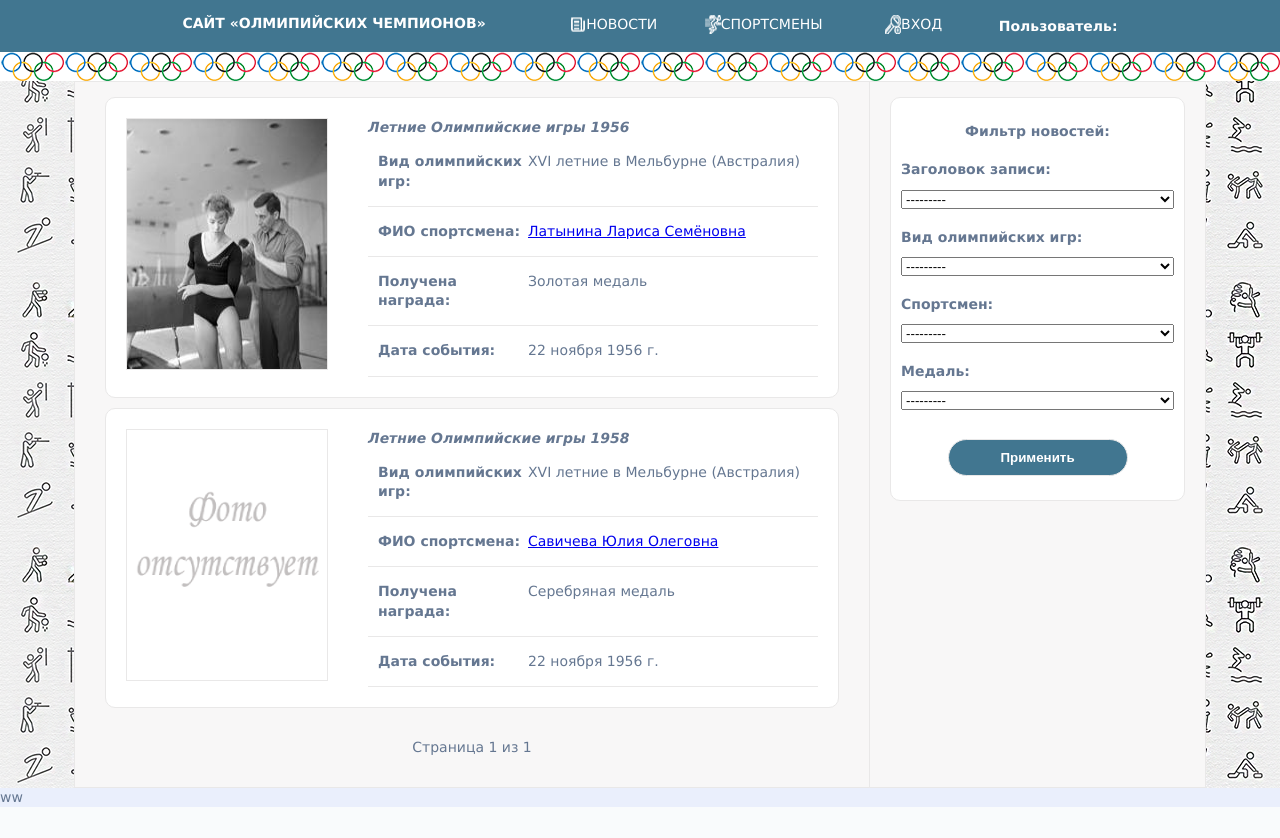
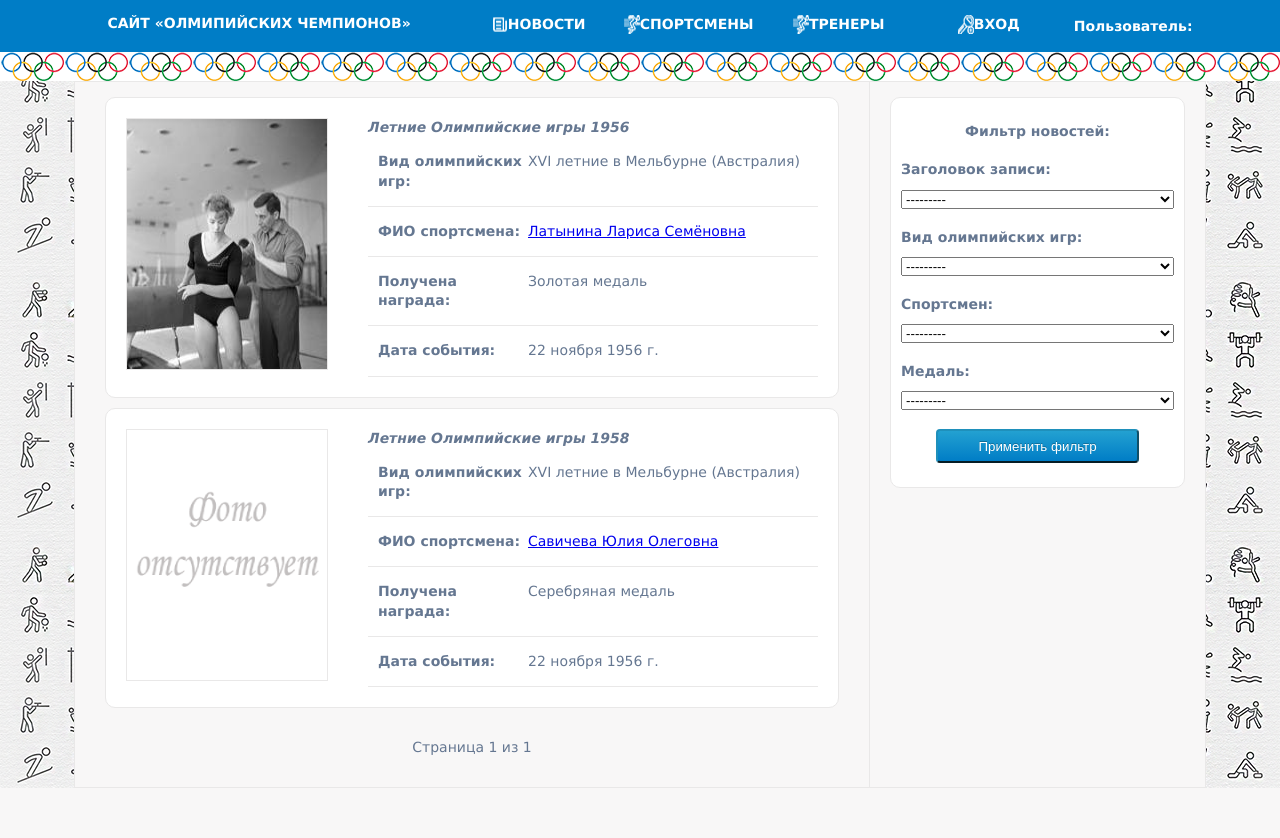
Before and after one commit to Latyshevdp72rus/Latyshevdp_WEB12, a Django app: page /news/ in a window 1280 px wide. Before the commit the page ends 807 px from the top, so only its background shows below. Run offline with Django 4.2, Linux system fonts and the light colour scheme; data comes from the database, SQL or seed files in the repository; both versions use the stored data as it was after the commit.

```diff
--- a/news_olimp_champions/app/olimp/urls.py
+++ b/news_olimp_champions/app/olimp/urls.py
@@ -1,11 +1,19 @@
 from django.urls import path
-from app.olimp.views import StandList, StandDetail, StandCreateView,SportsmanList,SportsmanCreateView
+from app.olimp.views import \
+    StandList, StandDetail, StandCreateView, \
+    SportsmanList, SportsmanDetail, SportsmanCreateView, \
+    TrenerList, TrenerCreateView
 
 urlpatterns = [
     path('', StandList.as_view(), name='stand_list_view'),
     path('<int:pk>', StandDetail.as_view(), name='stand_detail_view'),
     path(r'add_stand/', StandCreateView.as_view(), name='add_stand'),
+
     path('sportsman/', SportsmanList.as_view(), name='sportsman'),
+    path('sportsman/<int:pk>', SportsmanDetail.as_view(), name='sportsman_detail_view'),
     path('sportsman/add_sportsman', SportsmanCreateView.as_view(), name='add_sportsman'),
 
+    path('trener/', TrenerList.as_view(), name='trener'),
+    path('trener/add_trener', TrenerCreateView.as_view(), name='add_trener'),
+
 ]
--- a/news_olimp_champions/app/olimp/views.py
+++ b/news_olimp_champions/app/olimp/views.py
@@ -4,11 +4,12 @@ from django.core.paginator import Paginator
 from django.shortcuts import render, redirect
 from django.conf import settings
 from app.olimp.models import Stand, Sportsman, ViewOlimp, ViewSports, Trener, Club, Medal
-from app.olimp.forms import StandForm, SportsmanForm
+from app.olimp.forms import StandForm, SportsmanForm, TrenerForm
 from django.urls import reverse_lazy
-from app.olimp.filters import StandFilter, SportsmanFilter
+from app.olimp.filters import StandFilter, SportsmanFilter, TrenerFilter
 
 
+###########################################################
 class StandList(FilterView):
     model = Stand
     filterset_class = StandFilter
@@ -34,7 +35,7 @@ class StandDetail(DetailView):
 
     def get_context_data(self, **kwargs, ):
         context = super().get_context_data(**kwargs)
-        context["sportsman"] = self.queryset
+        context["stands"] = self.queryset
         context["title"] = "Новости"
         return context
 
@@ -55,7 +56,6 @@ class StandCreateView(CreateView):
 
 
 ###########################################################
-
 class SportsmanList(FilterView):
     model = Sportsman
     filterset_class = SportsmanFilter
@@ -73,10 +73,23 @@ class SportsmanList(FilterView):
         return Sportsman.objects.filter(sportsman_is_visible=False)
 
 
+class SportsmanDetail(DetailView):
+    model = Sportsman
+    context_object_name = "sportsman"
+    template_name = "sportsman/sportsman_detail.html"
+    pk_url_kwarg = "pk"
+
+    def get_context_data(self, **kwargs, ):
+        context = super().get_context_data(**kwargs)
+        context["sportsman"] = self.queryset
+        context["title"] = "Новости"
+        return context
+
+
 class SportsmanCreateView(CreateView):
     model = Sportsman
     model_form = SportsmanForm
-    context_object_name = "sportsman"
+    context_object_name = "sportsmans"
     template_name = "sportsman/sportsman_add.html"
     success_url = reverse_lazy("add_sportsman")
     fields = ["sportsman_name", "sportsman_country", "sportsman_birthday", "sportsman_biogrpahy", "view_sports_id",
@@ -87,3 +100,49 @@ class SportsmanCreateView(CreateView):
         context["sportsman"] = self.queryset
         context["title"] = "Добавить спортсмена"
         return context
+
+
+###########################################################
+class TrenerList(FilterView):
+    model = Trener
+    filterset_class = TrenerFilter
+    context_object_name = "treners"
+    template_name = "trener/trener_list.html"
+    paginate_by = settings.OBJECTS_ON_PAGE
+
+    def get_context_data(self, **kwargs):
+        context = super().get_context_data(**kwargs)
+        context["treners"] = self.queryset
+        context["title"] = "Тренеры"
+        return context
+
+    def get_queryset(self):
+        return Trener.objects.filter(trener_is_visible=False)
+
+
+class TrenermanDetail(DetailView):
+    model = Trener
+    context_object_name = "trener"
+    template_name = "trener/trener_detail.html"
+    pk_url_kwarg = "pk"
+
+    def get_context_data(self, **kwargs, ):
+        context = super().get_context_data(**kwargs)
+        context["trener"] = self.queryset
+        context["title"] = "Новости"
+        return context
+
+
+class TrenerCreateView(CreateView):
+    model = Trener
+    model_form = TrenerForm
+    context_object_name = "treners"
+    template_name = "trener/trener_add.html"
+    success_url = reverse_lazy("add_trener")
+    fields = ["trener_name", "club_id", "trener_img"]
+
+    def get_context_data(self, **kwargs):
+        context = super().get_context_data(**kwargs)
+        context["treners"] = self.queryset
+        context["title"] = "Добавить тренера"
+        return context
--- a/news_olimp_champions/static/css/main.css
+++ b/news_olimp_champions/static/css/main.css
@@ -14,7 +14,6 @@ body {
     background-image: url("../img/background1.png");
     background-repeat: repeat;
     font-family: Verdana;
-
     font-size: 14px;
     color: #657791;
 }
@@ -29,20 +28,20 @@ header {
     justify-content: space-around;
     align-items: center;
     width: 100%;
-    background: #417690;
+    background: #007dc6;
 }
 
 #navbar li {
     list-style: none;
     float: left;
     width: 150px;
-    /* height: 50px; */
     padding: 0;
     margin: 0;
-    background: #417690;
+    background: #007dc6;
     color: white;
     position: relative;
     text-align: center;
+    font-weight: bold;
 }
 
 
@@ -63,7 +62,7 @@ header {
     height: 30px;
     margin: 0;
     padding-bottom: 15px;
-    background: #417690;
+    background: #007dc6;
 }
 
 
@@ -79,13 +78,17 @@ header {
 
 #navbar li:hover ul {
     display: block;
-    /* font-weight: bold; */
 }
 
 #navbar li:hover {
-    background: #4d8faf;
+    /* background: #4d8faf; */
+    color: #ffffff;
+    text-shadow: 0 -1px 0 rgb(0 0 0 / 25%);
+    background-color: #007dc6;
+    background-image: linear-gradient(to bottom, #23a1d1, #007dc6);
+    background-repeat: repeat-x;
+    border-color: #1f90bb #1f90bb #145e7a;
     display: block;
-    /* font-weight: bold; */
 }
 
 #navbar li ul li ul {
@@ -212,15 +215,14 @@ nav {
 }
 
 .btn {
-    padding: 10px;
-    width: 180px;
-    margin-top: 10px;
-    background: #417690;
-    color: white;
-    border: 1px solid #e9e8e8;
-    border-radius: 50px;
-    /* margin-top: 30px; */
-    font-weight: bold;
+    padding: 7.5px 40px;
+    border-radius: 4px;
+    color: #ffffff;
+    text-shadow: 0 -1px 0 rgb(0 0 0 / 25%);
+    background-color: #007dc6;
+    background-image: linear-gradient(to bottom, #23a1d1, #007dc6);
+    background-repeat: repeat-x;
+    border-color: #1f90bb #1f90bb #145e7a;
 }
 
 .btn:hover {
@@ -248,8 +250,8 @@ nav {
     background-repeat: repeat-x;
 }
 
-.icon_header{
-    display:flex;
+.icon_header {
+    display: flex;
     justify-content: center;
 }
 
@@ -298,5 +300,11 @@ nav {
 
 footer {
     display: block;
-    background: #eaeffc;
+    background: #f8f7f7;
+    width: 100%;
+    height: 50px;
 }
+
+.container {
+    margin: auto;
+}
--- a/news_olimp_champions/templates/inc/_footer.html
+++ b/news_olimp_champions/templates/inc/_footer.html
@@ -2,7 +2,8 @@
 {%block header %}
 
 <footer>
-    <div>ww</div>
+    <div class="conatainer">
+    </div>
 </footer>
 </body>
 
--- a/news_olimp_champions/templates/inc/_header.html
+++ b/news_olimp_champions/templates/inc/_header.html
@@ -1,18 +1,20 @@
 {% load static %}
 {%block header %}
 <html lang="ru">
+
 <head>
     <meta http-equiv="Content-Type" content="text/html; charset=utf-8" />
     <link rel="shortcut icon" href="{% static  'img/favicon.png' %}" type="image/png">
     <link rel="stylesheet" href="{% static  'css/main.css' %}">
     <title>{{ title }}</title>
 </head>
+
 <body>
     <header>
         <nav>
-            <div style="background: #417690;   padding-left:20px; padding-right:53px; text-align: center;">
-                <a href="{% url 'stand_list_view' %}" style="text-decoration: none; border:none; ">
-                    <p style="color:white; font-weight:bold; ">CАЙТ «ОЛМИПИЙСКИХ ЧЕМПИОНОВ»</p>
+            <div style="background: #007dc6;   padding-left:20px; padding-right:53px; text-align: center;">
+                <a href="{% url 'stand_list_view' %}" style="text-decoration: none; border:none;">
+                    <p style="color:white; font-weight:bold;">CАЙТ «ОЛМИПИЙСКИХ ЧЕМПИОНОВ»</p>
                 </a>
             </div>
             <ul id="navbar">
@@ -21,7 +23,7 @@
                         <div class="icon_header">
                             <img src="{% static  'img/news.png' %}" alt="icon_news">
                             <div>НОВОСТИ</div>
-                        </div >
+                        </div>
                     </a>
                 </li>
                 <li>
@@ -32,10 +34,18 @@
                         </div>
                     </a>
                 </li>
+                <li>
+                    <a href="{% url 'trener' %}">
+                        <div class="icon_header">
+                            <img src="{% static  'img/sportsman.png' %}" alt="icon_sportsman">
+                            <div>ТРЕНЕРЫ</div>
+                        </div>
+                    </a>
+                </li>
                 {% if user.is_authenticated %}
                 {% if request.user.is_superuser %}
                 <li>
-                     <a href="#">
+                    <a href="#">
                         <div class="icon_header">
                             <img src="{% static  'img/add.png' %}" alt="icon_add">
                             <div>ДОБАВИТЬ</div>
@@ -44,13 +54,13 @@
                     <ul>
                         <li><a href="{% url 'add_stand' %}">НОВОСТЬ</a></li>
                         <li><a href="{% url 'add_sportsman' %}">СПОРТСМЕНА</a></li>
-                        <li><a href="{% url 'add_stand' %}">ТРЕНЕРА</a></li>
+                        <li><a href="{% url 'add_trener' %}">ТРЕНЕРА</a></li>
                         <li><a href="{% url 'add_stand' %}">КЛУБ</a></li>
                     </ul>
                 </li>
                 {% endif %}
                 <li>
-                     <a href="{% url 'logout' %}">
+                    <a href="{% url 'logout' %}">
                         <div class="icon_header">
                             <img src="{% static  'img/exit.png' %}" alt="icon_exit">
                             <div>ВЫХОД</div>
@@ -59,7 +69,7 @@
                 </li>
                 {% else %}
                 <li>
-                     <a href="{% url 'login' %}">
+                    <a href="{% url 'login' %}">
                         <div class="icon_header">
                             <img src="{% static  'img/enter.png' %}" alt="icon_enter">
                             <div>ВХОД</div>
@@ -68,9 +78,11 @@
                 </li>
                 {% endif %}
             </ul>
-            <div style=" color:white; font-weight:bold; margin:auto; margin-left:10px; "> Пользователь: {{user.username}} </div>
+            <div style=" color:white; font-weight:bold; margin:auto; margin-left:10px;">
+                Пользователь: {{user.username}}
+            </div>
         </nav>
     </header>
     <div class="kolco"></div>
 
-{% endblock %}
+    {% endblock %}
--- a/news_olimp_champions/templates/stand/base_stand_add.html
+++ b/news_olimp_champions/templates/stand/base_stand_add.html
@@ -12,6 +12,7 @@
                     {{ form.as_p }}
                     <div style="text-align:center">
                         <button type="submit" class="btn">Добавить</button>
+                        <button type="reset" class="btn">Сброс</button>
                     </div>
                 </fieldset>
             </form>
--- a/news_olimp_champions/templates/stand/base_stand_list.html
+++ b/news_olimp_champions/templates/stand/base_stand_list.html
@@ -75,7 +75,7 @@
                     <p><strong style="text-align:center;">Фильтр новостей:</strong></p>
                     {{ filter.form.as_p }}
                     <div style="text-align:center">
-                        <button type="submit" class="btn">Применить</button>
+                        <button type="submit" class="btn">Применить фильтр</button>
                     </div>
                 </form>
             </div>
```
Also changed, not shown: news_olimp_champions/app/olimp/filters.py (+10 -1 lines), news_olimp_champions/app/olimp/forms.py (+12 -6 lines), news_olimp_champions/db.sqlite3.
